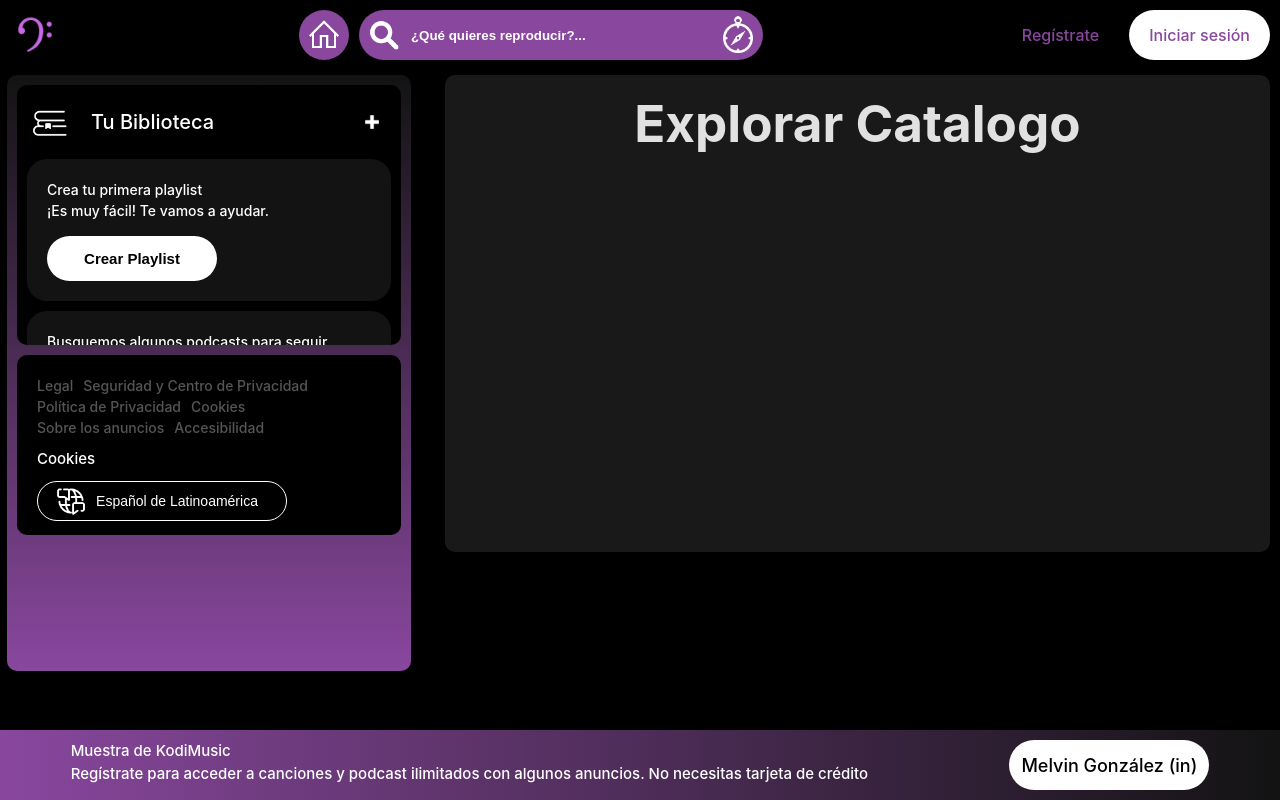
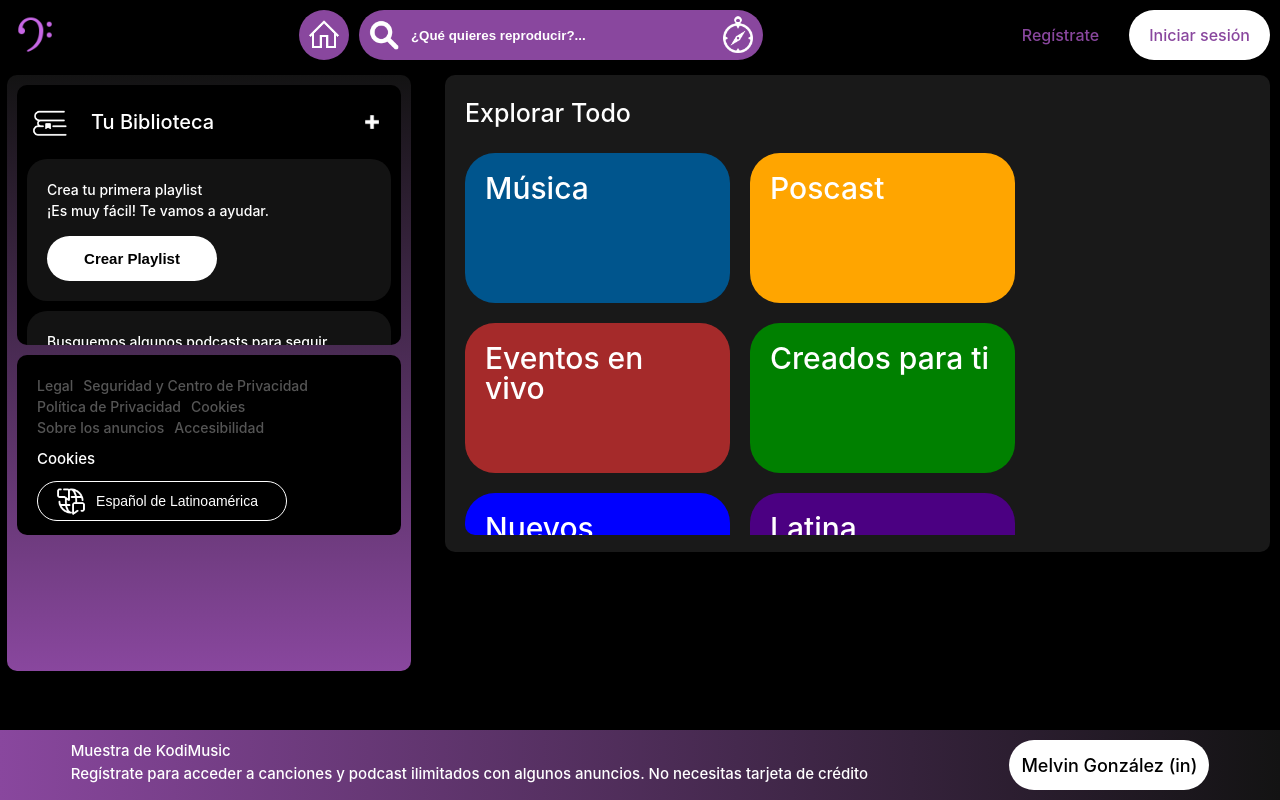
Before and after one commit to melagora/SPA-REACT-CLON_SPOTIFY, a React (Vite) app: page /explorar in a window 1280 px wide. Built offline with nearby package versions, Linux system fonts and the light colour scheme.

Commit message:
Ruta Explorar Catalogo Lista

```diff
--- a/src/Componentes/ExplorarCatalogo.jsx
+++ b/src/Componentes/ExplorarCatalogo.jsx
@@ -1,11 +1,53 @@
-import React from 'react'
+import React from "react";
 
 export default function ExplorarCatalogo() {
   return (
     <section>
       <div className="info">
-        <h1>Explorar Catalogo</h1>
+        <div className="contenedorPrincipalInfo">
+          <div className="encabezado_main_Explorar">
+            <p>Explorar Todo</p>
+          </div>
+          <div className="secciones_explorarTodo">
+            <div>
+              <p>Música</p>
+            </div>
+            <div>
+              <p>Poscast</p>
+            </div>
+            <div>
+              <p>Eventos en vivo</p>
+            </div>
+            <div>
+              <p>Creados para ti</p>
+            </div>
+            <div>
+              <p>Nuevos Lanzamientos</p>
+            </div>
+            <div>
+              <p>Latina</p>
+            </div>
+            <div>
+              <p>Música Mexicana</p>
+            </div>
+            <div>
+              <p>Pop</p>
+            </div>
+            <div>
+              <p>Hip hop</p>
+            </div>
+            <div>
+              <p>Ranking de podcast</p>
+            </div>
+            <div>
+              <p>Educacíon</p>
+            </div>
+            <div>
+              <p>Documentales</p>
+            </div>
+          </div>
+        </div>
       </div>
     </section>
-  )
+  );
 }
--- a/src/Componentes/Inicio.jsx
+++ b/src/Componentes/Inicio.jsx
@@ -9,7 +9,7 @@ export default function Inicio() {
   return (
     <main>
       <div className="info">
-        <div className="contenedorPrincipalArtistas">
+        <div className="contenedorPrincipalInfo">
           <div className="titulo_main">
             <div className="encabezado_main_artistas1">
               <p>Artistas Populares</p>
--- a/src/Rutes/Menu.jsx
+++ b/src/Rutes/Menu.jsx
@@ -51,13 +51,13 @@ export default function Menu() {
             </div>
           </div>
           <div className="formularios">
-            <div className="form1">
-              <li>
-                <Link to="/registrate">
+            <Link to="/registrate">
+              <div className="form1">
+                <li>
                   <p className="registro">Regístrate</p>
-                </Link>
-              </li>
-            </div>
+                </li>
+              </div>
+            </Link>
             <Link to="iniciar-sesion">
               <div className="form2">
                 <li>
--- a/src/index.css
+++ b/src/index.css
@@ -435,7 +435,7 @@ aside {
   height: 437px;
 }
 
-.contenedorPrincipalArtistas{
+.contenedorPrincipalInfo{
   height: 440px;
   border-radius: 10px;
   display: flex;
@@ -445,17 +445,17 @@ aside {
 }
 
 /* Para Chrome, Safari y otros navegadores basados en WebKit */
-.contenedorPrincipalArtistas::-webkit-scrollbar {
+.contenedorPrincipalInfo::-webkit-scrollbar {
   width: 10px; /* Ancho de la barra */
 }
 
-.contenedorPrincipalArtistas::-webkit-scrollbar-thumb {
+.contenedorPrincipalInfo::-webkit-scrollbar-thumb {
   background-color: #555; /* Color del pulgar de la barra */
   border-radius: 10px; /* Radio de las esquinas del pulgar */
 }
 
 /* Para Firefox */
-.contenedorPrincipalArtistas::-moz-scrollbar-thumb {
+.contenedorPrincipalInfo::-moz-scrollbar-thumb {
   background-color: #555; /* Color del pulgar de la barra */
   border-radius: 10px; /* Radio de las esquinas del pulgar */
 }
@@ -503,7 +503,7 @@ aside {
 .imagenArtista{
   position: relative;
   width: 100%; /* Ajusta el ancho según tus necesidades */
-  height: 175px;
+  height: 165px;
   border-radius: 50%;
   overflow: hidden;
   box-shadow: 3px 5px 5px rgba(0, 0, 0, 1);
@@ -520,7 +520,7 @@ aside {
   position: absolute;
   top: 50%;
   left: 50%;
-  transform: translate(-50%, 70%);
+  transform: translate(-50%, 60%);
   background-color: #8a479e;
   border-radius: 50%;
   width: 50px;
@@ -557,6 +557,86 @@ aside {
 .albunArtista .play {
   transform: translate(50%, 60%);
 }
+
+/*Explorar TODO*/
+
+.encabezado_main_Explorar{
+  font-size: 25px;
+  font-weight: bold;
+}
+
+.secciones_explorarTodo{
+  display: flex;
+  flex-wrap: wrap;
+}
+
+.secciones_explorarTodo div{
+  background-color: #89479e;
+  width: 265px;
+  height: 150px;
+  margin: 20px 20px 0 0 ;
+  border-radius: 30px;
+}
+
+.secciones_explorarTodo div:hover{
+  background-color: #89479e;
+}
+
+.secciones_explorarTodo div p{
+  margin: 20px;
+  font-size: 30px;
+  line-height: 1;
+}
+
+.secciones_explorarTodo div:nth-child(1) {
+  background-color: rgb(0, 85, 141);
+}
+
+.secciones_explorarTodo div:nth-child(2) {
+  background-color: orange;
+}
+
+.secciones_explorarTodo div:nth-child(3) {
+  background-color: brown;
+}
+
+.secciones_explorarTodo div:nth-child(4) {
+  background-color: green;
+}
+
+.secciones_explorarTodo div:nth-child(5) {
+  background-color: blue;
+}
+
+.secciones_explorarTodo div:nth-child(6) {
+  background-color: indigo;
+}
+
+.secciones_explorarTodo div:nth-child(7) {
+  background-color: violet;
+}
+
+.secciones_explorarTodo div:nth-child(8) {
+  background-color: rgb(130, 0, 22);
+}
+
+.secciones_explorarTodo div:nth-child(9) {
+  background-color: purple;
+}
+
+.secciones_explorarTodo div:nth-child(10) {
+  background-color: brown;
+}
+
+.secciones_explorarTodo div:nth-child(11) {
+  background-color: gray;
+}
+
+.secciones_explorarTodo div:nth-child(12) {
+  background-color: black;
+}
+
+/*Footer*/
 
 .footer {
   display: flex;
```
